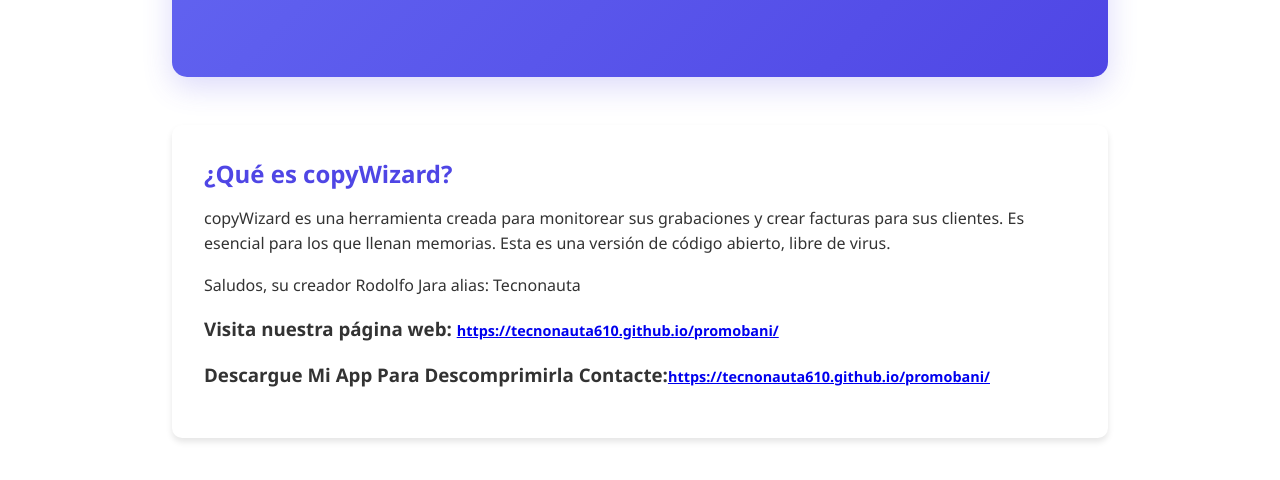
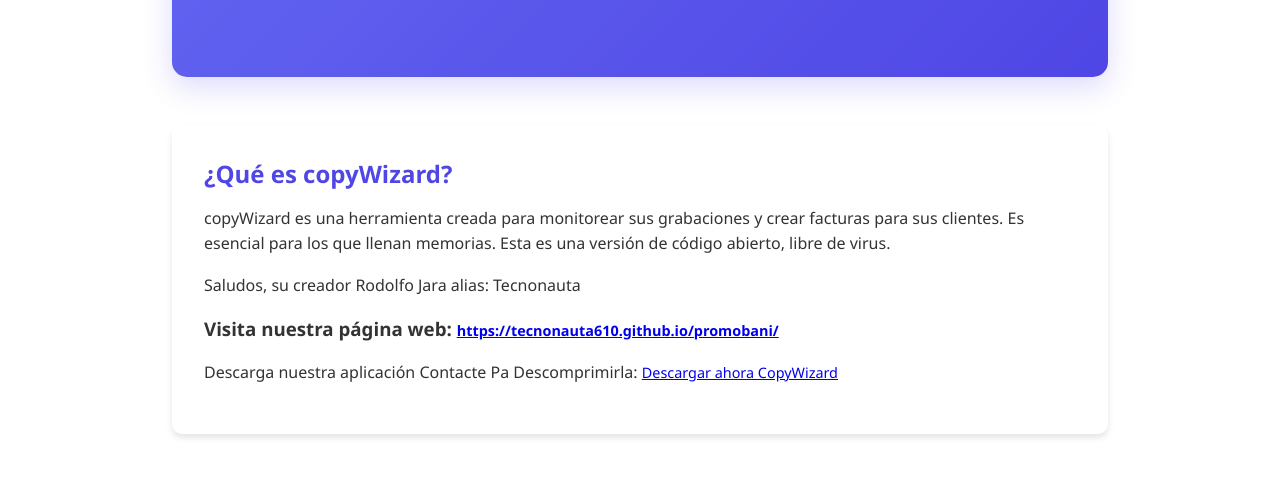
Before and after one commit to tecnonauta610/infoQR, a plain HTML site: page index.html in a window 1280 px wide. Shown: the part 282-762 px from the top of the page. Drawn offline with nearby package versions, Linux system fonts and the light colour scheme.

Commit message:
index.html

```diff
--- a/index.html
+++ b/index.html
@@ -1,4 +1,6 @@
-<html><head><base href="https://codingapi.dev/">
+<html>
+<head>
+<base href="https://codingapi.dev/">
 <title>Tecnonauta - copyWizard App</title>
 <meta charset="UTF-8">
 <meta name="viewport" content="width=device-width, initial-scale=1.0">
@@ -171,7 +173,7 @@
 
 h2 {
   color: var(--primary);
-  margin-bottom: 1rem;
+  margin-bottom:  1rem;
 }
 
 p {
@@ -283,7 +285,7 @@
       <span class="logo">Tecnonauta</span>
       <button class="theme-toggle" id="themeToggle">
         <svg width="24" height="24" viewBox="0 0 24 24" fill="currentColor">
-          <path d="M12 2.25a.75.75 0 01.75.75v2.25a.75.75 0 01-1.5 0V3a.75.75 0 01.75-.75zM7.5 12a4.5 4.5 0 119 0 4.5 4.5 0 01-9 0zM18.894 6.166a.75.75 0 00-1.06-1.06l-1.591 1.59a.75.75 0 101.06 1.061l1.591-1.59zM21.75 12a.75.75 0 01-.75.75h-2.25a.75.75 0 010-1.5H21a.75.75 0 01.75.75zM17.834 18.894a.75.75 0 001.06-1.06l-1.59-1.591a.75.75 0 10-1.061 1.06l1.59 1.591zM12 18a.75.75 0 01.75.75V21a.75.75 0 01-1.5 0v-2.25A.75.75 0 0112 18zM7.758 17.303a.75.75 0 00-1.061-1.06l-1.591 1.59a.75.75 0 001.06 1.061l1.591-1.59zM6 12a.75.75 0 01-.75.75H3a.75.75 0 010-1.5h2.25A.75.75 0 016 12zM6.697 7.757a.75.75 0 001.06-1.06l-1.59-1.591a.75.75 0 00-1.061 1.06l1.59 1.591z"/>
+          <path d="M12 2.25a.75.75 0 01.75.75v2.25a.75.75 0 01-1.5 0V3a.75.75 0 01.75-.75zM7.5 12a4.5 4.5 0 119 0 4.5 4.5 0 01-9 0zM18.894 6.166a.75.75 0 00-1.06-1.06l-1.591 1.59a.75.75 0 101.06 1.061l1.591-1.59zM21.75 12a.75.75 0 01-.75.75h-2.25a.75.75 0 010-1.5H21a.75.75 0 01.75.75zM17.834 18.894a.75.75 0 001.06-1.06l-1.59-1.591a.75.75 0 10-1.061 1.06l1.59 1.591zM12 18a.75.75 0 01.75.75V21a.75.75 0 01-1.5 0v-2.25A.75.75 0 0112 18zM7.758 17.303a.75.75 0 00-1.061-1.06l-1.591 1.59a.75.75 0 001.06 1.061l1.591-1.59zM6 12a.75.75 0 01-.75.75H3a.75.75 0 010-1.5h2.25A.75.75 0 016 12zM6.697 7.757a.75.75 0 001.06- 1.06l-1.59-1.591a.75.75 0 00-1.061 1.06l1.59 1.591z"/>
         </svg>
       </button>
     </div>
@@ -303,19 +305,17 @@
     <p>Tu herramienta esencial para gestión de ficheros y Factura</p>
   </section>
 
-    <div id="inicio" class="content-section active">
-
+  <div id="inicio" class="content-section active">
     <div class="info-box">
       <h2>¿Qué es copyWizard?</h2>
       <p>copyWizard es una herramienta creada para monitorear sus grabaciones y crear facturas para sus clientes. Es esencial para los que llenan memorias. Esta es una versión de código abierto, libre de virus.</p>
       <p>Saludos, su creador Rodolfo Jara alias: Tecnonauta</p>
       <h3><p>Visita nuestra página web: <a href="https://tecnonauta610.github.io/promobani/" target="_blank">https://tecnonauta610.github.io/promobani/</a></p></h3>
-            <h3><p>Descargue Mi App Para Descomprimirla Contacte:<a href="https://github.com/tecnonauta610/monitorusb/archive/refs/heads/main.zip" target="_blank">https://tecnonauta610.github.io/promobani/</a></p></h3>
+      <p>Descarga nuestra aplicación Contacte Pa Descomprimirla: <a href="https://github.com/tecnonauta610/monitorusb/archive/refs/heads/main.zip" target="_blank">Descargar ahora CopyWizard</a></p>
     </div>
   </div>
 
-    <div id="imagenes" class="content-section">
-
+  <div id="imagenes" class="content-section">
     <div class="info-box">
       <h2>Imágenes</h2>
       <div class="image-grid">
@@ -374,7 +374,7 @@
 
 let isDarkMode = false;
 
-themeToggle.addEventListener('click', () => {
+themeToggle.addEventListener(' click', () => {
   isDarkMode = !isDarkMode;
   body.classList.toggle('dark-mode');
 
@@ -382,11 +382,12 @@
     themeToggle.innerHTML = `
       <svg width="24" height="24" viewBox="0 0 24 24" fill="currentColor">
         <path d="M21.752 15.002A9.718 9.718 0 0118 15.75c-5.385 0-9.75-4.365-9.75-9.75 0-1.33.266-2.597.748-3.752A9.753 9.753 0 003 11.25C3 16.635 7.365 21 12.75 21a9.753 9.753 0 009.002-5.998z"/>
+      </svg>
     `;
   } else {
     themeToggle.innerHTML = `
       <svg width="24" height="24" viewBox="0 0 24 24" fill="currentColor">
-        <path d="M12 2.25a.75.75 0 01.75.75v2.25a.75.75 0 01-1.5 0V3a.75.75 0 01.75-.75zM7.5 12a4.5 4.5 0 119 0 4.5 4.5 0 01-9 0zM18.894 6.166a.75.75 0 00-1.06-1.06l-1.591 1.59a.75.75 0 101.06 1.061l1.591-1.59zM21.75 12a.75.75 0 01-.75.75h-2.25a.75.75 0 010-1.5H21a.75.75 0 01.75.75zM17.834 18.894a.75.75 0 001.06-1.06l-1.59-1.591a.75.75 0 10-1.061 1.06l1.59 1.591zM12 18a.75.75 0 01.75.75V21a.75.75 0 01-1.5 0v-2.25A.75.75 0 0112 18zM7.758 17.303a.75.75 0 00-1.061-1.06l-1.591 1.59a.75.75 0 001.06 1.061l1.591-1.59zM6 12a.75.75 0 01-.75.75H3a.75.75 0 010-1.5h2.25A.75.75 0 016 12zM6.697 7.757a.75.75 0 001.06-1.06l-1.59-1.591a.75.75 0 00-1.061 1.06l1.59 1.591z"/>
+        <path d="M12 2.25a.75.75 0 01.75.75v2.25a.75.75 0 01-1.5 0V3a.75.75 0 01.75-.75zM7.5 12a4.5 4.5 0 119 0 4.5 4.5 0 01-9 0zM18.894 6.166a.75.75 0 00-1.06-1.06l-1.591 1.59a.75.75 0 101.06 1.061l1.591-1.59zM21.75 12a.75.75 0 01-.75.75h-2.25a.75.75 0 010-1.5H21a.75.75 0 01.75.75zM17.834 18.894a.75.75 0 001.06-1.06l-1.59-1.591a.75.75 0 10-1.061 1.06l1.59 1.591zM12 18a.75.75 0 01.75.75V21a.75.75 0 01-1.5 0v-2.25A.75.75 0 0112 18zM7.758 17.303a.75.75 0 00- 1.061-1.06l-1.591 1.59a.75.75 0 001.06 1.061l1.591-1.59zM6 12a.75.75 0 01-.75.75H3a.75.75 0 010-1.5h2.25A.75.75 0 016 12zM6.697 7.757a.75.75 0 001.06-1.06l-1.59-1.591a.75.75 0 00-1.061 1.06l1.59 1.591z"/>
       </svg>
     `;
   }
```
